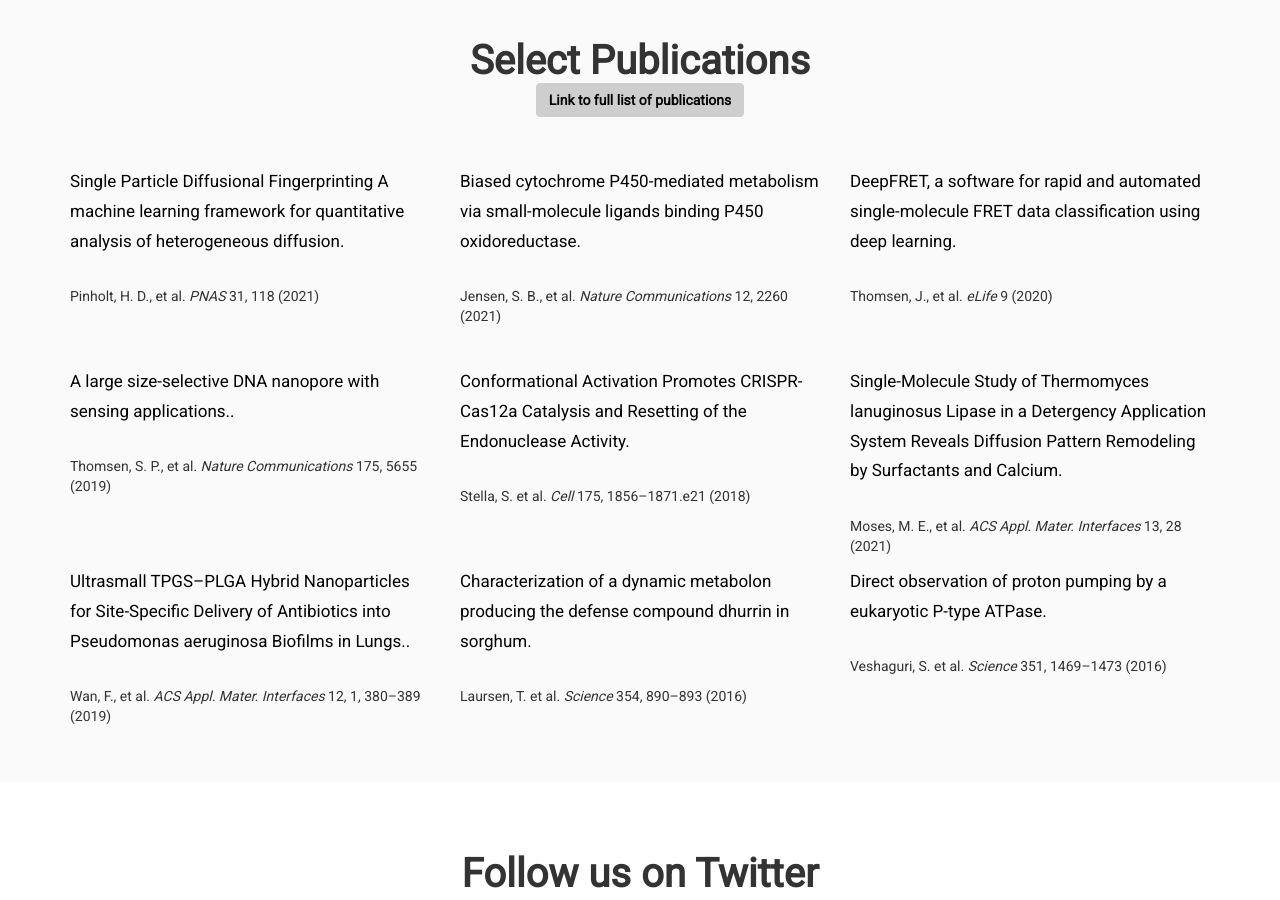
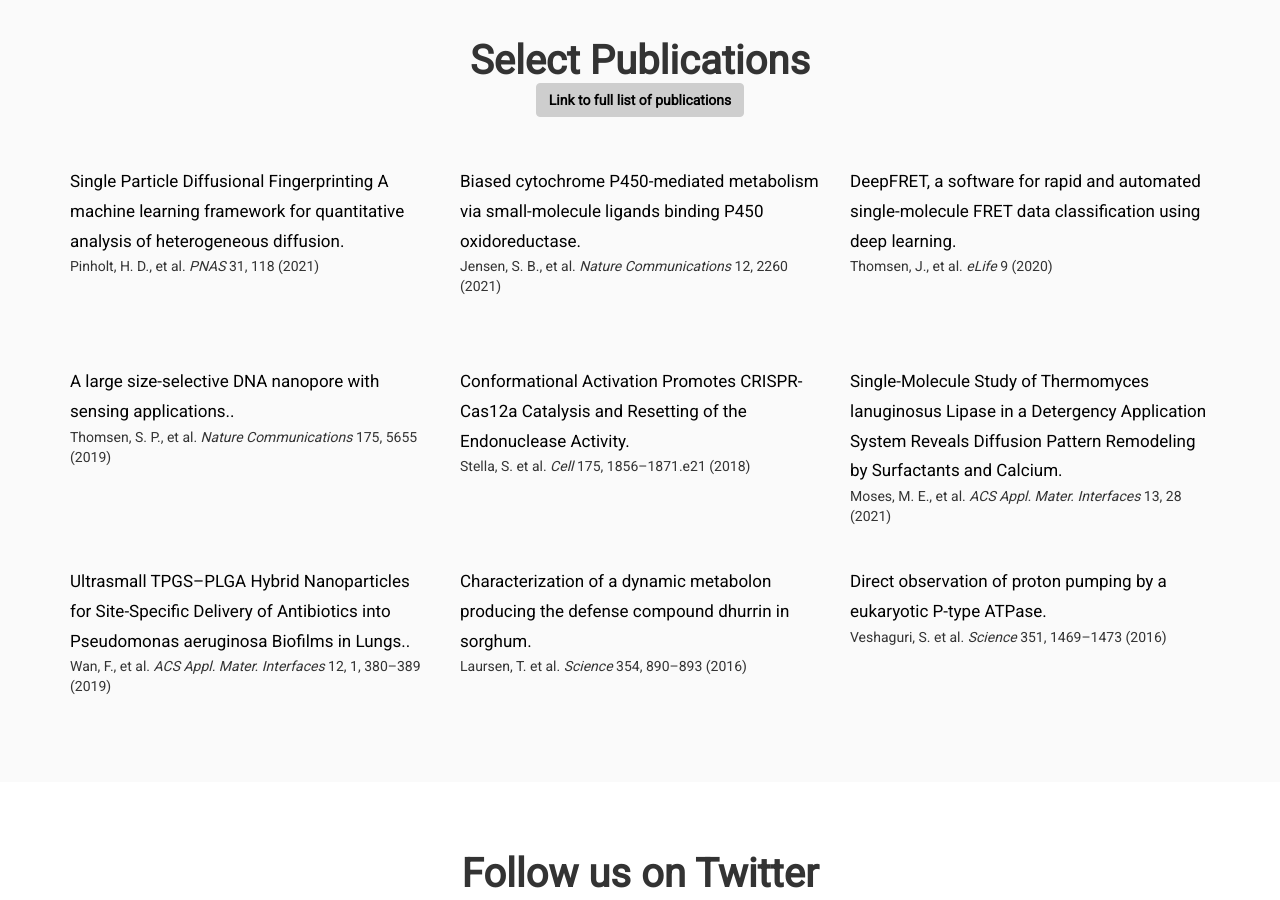
Before and after one commit to hatzakislab/hatzakislab.github.io, a Jekyll site: the page built from index.md, in a window 1280 px wide and 900 px high, scrolled down 2592 px. Built offline with Jekyll 4.4.1, drawn with Linux system fonts in a browser that asks for light colours; some web fonts are replaced; comment, search, counter and statistics services are not loaded.

Commit message:
Update publications.html

```diff
--- a/_includes/publications.html
+++ b/_includes/publications.html
@@ -13,9 +13,9 @@
             <div class="col-xs-12 col-md-4">
                 <p>
                 <br>
-                <a href="http://doi.org/{{ publication.doi }}">{{publication.title}}.</a><br><br>
+                <a href="http://doi.org/{{ publication.doi }}">{{publication.title}}.</a><br>
                 <div data-badge-popover="right" data-badge-type="donut" data-doi="{{ publication.doi }}" data-hide-no-mentions="true" class="altmetric-embed"></div>
-                    {{publication.author}}<em> {{publication.journal}}</em> {{publication.pages}} ({{publication.year}})
+                    {{publication.author}}<em> {{publication.journal}}</em> {{publication.pages}} ({{publication.year}}) <br>
                 <br><br>
                 </p>
             </div>
```
